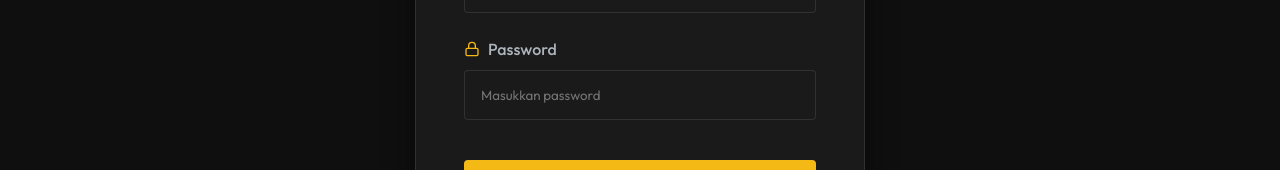
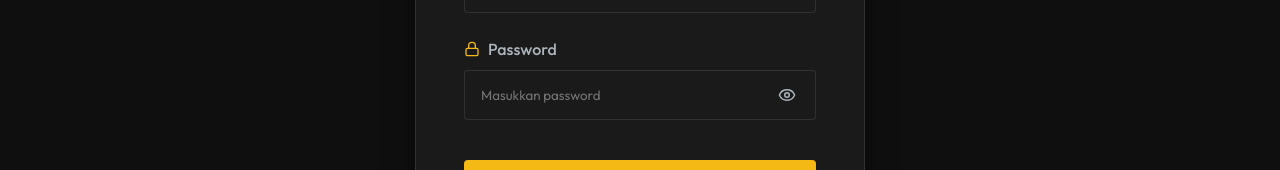
Before and after one commit to zzhrasv/BarberShop, a React (Vite) app: page /admin in a window 1280 px wide. Shown: the part 393-563 px from the top of the page. Built offline with nearby package versions, Linux system fonts and the light colour scheme; a web font is replaced by a local one.

Commit message:
perubahan page admin

```diff
--- a/src/pages/AdminLogin.jsx
+++ b/src/pages/AdminLogin.jsx
@@ -1,12 +1,13 @@
 import React, { useState } from 'react';
 import { useNavigate } from 'react-router-dom';
 import axios from 'axios';
-import { Loader2, Lock, Mail } from 'lucide-react';
+import { Loader2, Lock, Mail, Eye, EyeOff } from 'lucide-react';
 import './Admin.css';
 
 const AdminLogin = () => {
   const [email, setEmail] = useState('');
   const [password, setPassword] = useState('');
+  const [showPassword, setShowPassword] = useState(false);
   const [isSubmitting, setIsSubmitting] = useState(false);
   const [error, setError] = useState('');
   const navigate = useNavigate();
@@ -18,13 +19,19 @@ const AdminLogin = () => {
     }
   }, [navigate]);
 
+  const togglePasswordVisibility = () => {
+    setShowPassword(!showPassword);
+  };
+
   const handleSubmit = async (e) => {
     e.preventDefault();
     setIsSubmitting(true);
     setError('');
 
     try {
-      const response = await axios.post('http://localhost:5000/api/admin/login', {
+      // Use environment variable for API URL or default to localhost:5000
+      const apiUrl = import.meta.env.VITE_API_URL || 'http://localhost:5000';
+      const response = await axios.post(`${apiUrl}/api/admin/login`, {
         email,
         password
       });
@@ -34,7 +41,11 @@ const AdminLogin = () => {
         navigate('/admin/dashboard');
       }
     } catch (err) {
+      if (!err.response) {
+        setError('Server tidak merespons. Pastikan backend sudah dijalankan.');
+      } else {
         setError(err.response?.data?.message || 'Login failed. Please check your credentials.');
+      }
     } finally {
       setIsSubmitting(false);
     }
@@ -49,7 +60,7 @@ const AdminLogin = () => {
             <p className="text-secondary">Silakan login untuk mengakses Dashboard Admin.</p>
           </div>
 
-          {error && <div className="error-message">{error}</div>}
+          {error && <div className="error-message" style={{ backgroundColor: 'rgba(255, 0, 0, 0.1)', color: '#ff4d4d', padding: '1rem', borderRadius: '8px', marginBottom: '1.5rem', border: '1px solid rgba(255, 0, 0, 0.2)', textAlign: 'center' }}>{error}</div>}
 
           <form className="booking-form" onSubmit={handleSubmit}>
             <div className="form-group">
@@ -70,14 +81,37 @@ const AdminLogin = () => {
               <label className="form-label">
                 <Lock size={16} /> Password
               </label>
+              <div className="password-input-wrapper" style={{ position: 'relative' }}>
                 <input
-                type="password"
+                  type={showPassword ? "text" : "password"}
                   className="form-control"
+                  style={{ paddingRight: '3rem' }}
                   value={password}
                   onChange={(e) => setPassword(e.target.value)}
                   placeholder="Masukkan password"
                   required
                 />
+                <button
+                  type="button"
+                  onClick={togglePasswordVisibility}
+                  className="password-toggle-btn"
+                  style={{
+                    position: 'absolute',
+                    right: '1rem',
+                    top: '50%',
+                    transform: 'translateY(-50%)',
+                    background: 'none',
+                    border: 'none',
+                    color: 'var(--text-secondary)',
+                    cursor: 'pointer',
+                    display: 'flex',
+                    alignItems: 'center',
+                    padding: '0.25rem'
+                  }}
+                >
+                  {showPassword ? <EyeOff size={18} /> : <Eye size={18} />}
+                </button>
+              </div>
             </div>
 
             <button type="submit" className="btn btn-primary" style={{ width: '100%', marginTop: '1rem' }} disabled={isSubmitting}>
```
Also changed, not shown: scratch/check_admin.cjs (added, +15 -0 lines), scratch/check_admin.js (added, +15 -0 lines). Lines whose indentation alone changed are shown as unchanged.
